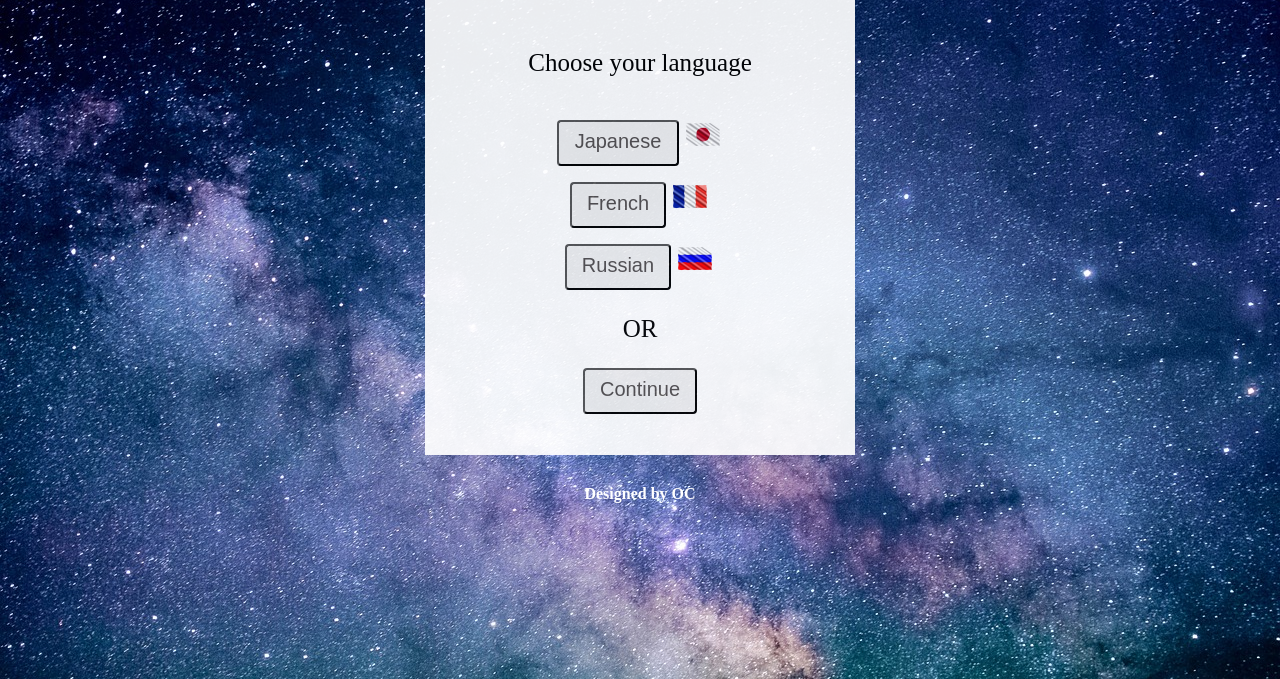
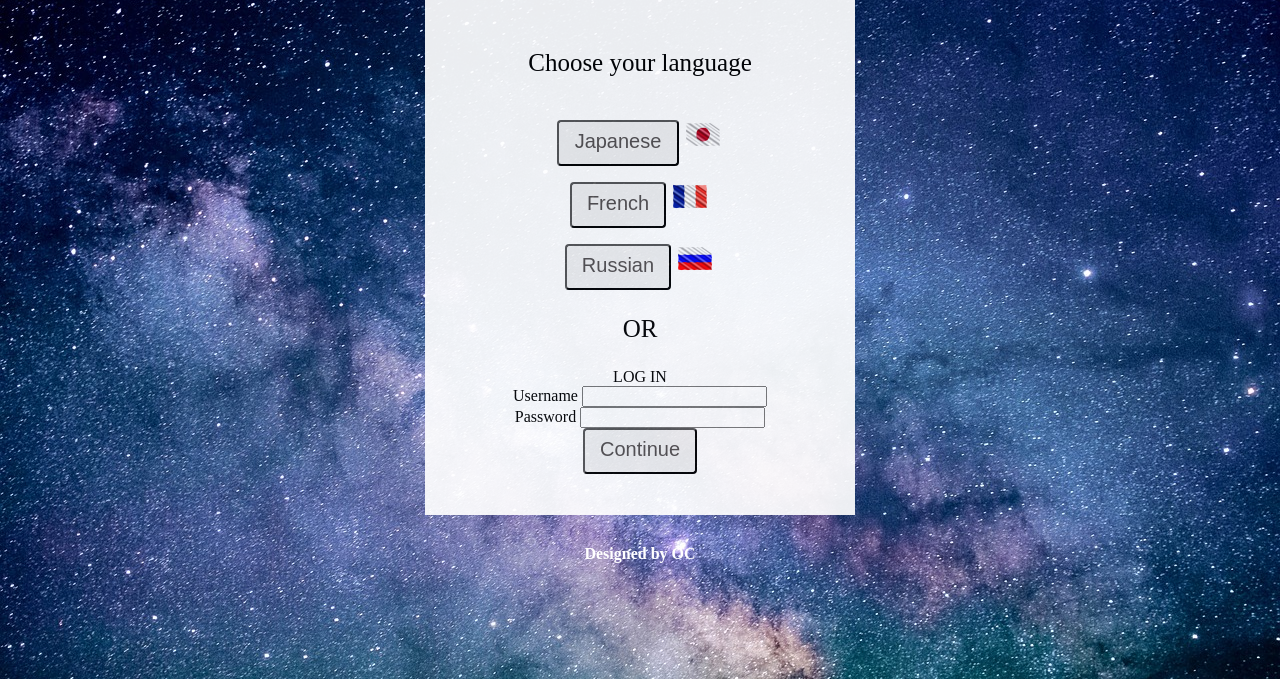
Before and after one commit to FatSin/speakwell, a Django app: page /learn/ in a window 1280 px wide. Shown: the part 121-800 px from the top of the page. Run offline with Django 3.2, Linux system fonts and the light colour scheme.

Commit message:
User authentication

```diff
--- a/learn/templates/learn/base.html
+++ b/learn/templates/learn/base.html
@@ -17,13 +17,17 @@
                     <a href="#">Quizz</a>
                     <a href="#">Stats</a>
                     <a href="#">Parameters</a>
-                    <a href="#">Logout</a>
+                    <a href="/learn/log_out/">Logout</a>
                 </div>
             </div>
         </header>
 
 
         <content>
+
+            <div>
+                <p>You are learning {{ lang }}, {{ message }}.</p>
+                <p>Hello, {{ user.username }}</p>
 
             {% block content%}{% endblock %}
 
--- a/learn/templates/learn/home.html
+++ b/learn/templates/learn/home.html
@@ -4,8 +4,6 @@
 
 {% load static %}
 
-<div>
-    <p>You are learning {{ lang }}</p>
 
     <form action="/learn/voc/" method="post">
         {% csrf_token %}
--- a/learn/templates/learn/index.html
+++ b/learn/templates/learn/index.html
@@ -37,29 +37,34 @@
             <form action="/learn/register/" method="post">
                 {% csrf_token %}
                 <input type="hidden" name="lang" value="jp" method="post">
+                <input type="hidden" name="create-user" value="1" method="post">
                 <input class="big-button" type="submit" value="Japanese" method="post">
                 <img src="{% static 'learn/img/flag-jp.png' %}" width="40px">
             </form>
             <form action="/learn/register/" method="post">
                 {% csrf_token %}
                 <input type="hidden" name="lang" value="fr" method="post">
+                <input type="hidden" name="create-user" value="1" method="post">
                 <input class="big-button" type="submit" value="French" method="post">
                 <img src="{% static 'learn/img/flag-fr.png' %}" width="40px">
             </form>
             <form action="/learn/register/" method="post">
                 {% csrf_token %}
                 <input type="hidden" name="lang" value="ru" method="post">
+                <input type="hidden" name="create-user" value="1" method="post">
                 <input class="big-button" type="submit" value="Russian" method="post">
                 <img src="{% static 'learn/img/flag-ru.png' %}" width="40px">
             </form>
 
             <p>OR</p>
 
-            <form action="/learn/home/" method="post">
+            <form action="/learn/submit_form/" method="post">
                 {% csrf_token %}
+                LOG IN<br>
                 <input type="hidden" name="lang" value="jp" method="post">
+                Username <input type="text" name="username" method="post" required> <br>
+                Password  <input type="text" name="password" method="post" required><br>
                 <input class="big-button" type="submit" value="Continue" method="post">
-
             </form>
 
             </div>
--- a/learn/templates/learn/voc.html
+++ b/learn/templates/learn/voc.html
@@ -4,7 +4,7 @@
 
 {% load static %}
 
-<div>
+
     <!--
     <div>You are learning {{ lang }}</div>
     <hr>
--- a/learn/urls.py
+++ b/learn/urls.py
@@ -11,6 +11,7 @@ urlpatterns = [
     url(r'^$', views.index, name='index'),
     url(r'^register/', views.register, name='register'),
     url(r'^submit_form/', views.submit_form, name='submit_form'),
+    url(r'^log_out/', views.log_out, name='log_out'),
     url(r'^home/', views.home, name='home'),
     url(r'^voc/', views.voc, name='voc'),
     url(r'^record/', views.record, name='record'),
--- a/learn/views.py
+++ b/learn/views.py
@@ -1,7 +1,7 @@
 import tkinter as tk
 
 from django.shortcuts import render
-from django.contrib.auth import authenticate
+from django.contrib.auth import authenticate, login, logout
 from django.contrib.auth.models import User
 from PIL import Image, ImageTk
 
@@ -22,21 +22,43 @@ def register(request):
     return render(request, 'learn/register.html', context)
 
 def submit_form(request):
+    create_user = request.POST.get('create-user')
     lang = request.POST.get('lang')
     username = request.POST.get('username')
     password = request.POST.get('password')
     email = request.POST.get('email')
     lang_dis = "English"
 
-    user = User.objects.create_user(username, email, password)
-    language = Language.objects.get(NameEng=lang_dis)
-    customu = Usercustom.objects.create(user=user, LangDisplay=language)
+    if create_user:
+        new_user = User.objects.create_user(username, email, password)
+        language = Language.objects.get(NameEng=lang_dis)
+        customu = Usercustom.objects.create(user=new_user, LangDisplay=language)
 
+    user = authenticate(username=username, password=password)
 
-    context = {
-        'lang': lang
-    }
-    return render(request, 'learn/home.html', context)
+    if user is not None:
+        message = "Authentication successful for user {0}".format(username)
+        print(message)
+
+        login(request, user)
+
+        context = {
+            'lang': lang,
+            'message': message
+        }
+
+        return render(request, 'learn/home.html', context)
+
+    else:
+        message = "Authentication failed, please retry"
+        context = {
+            'message' : message
+        }
+        return render (request, 'learn/index.html', context)
+
+def log_out(request):
+    logout(request)
+    return render(request, 'learn/index.html')
 
 def home(request):
 
```
